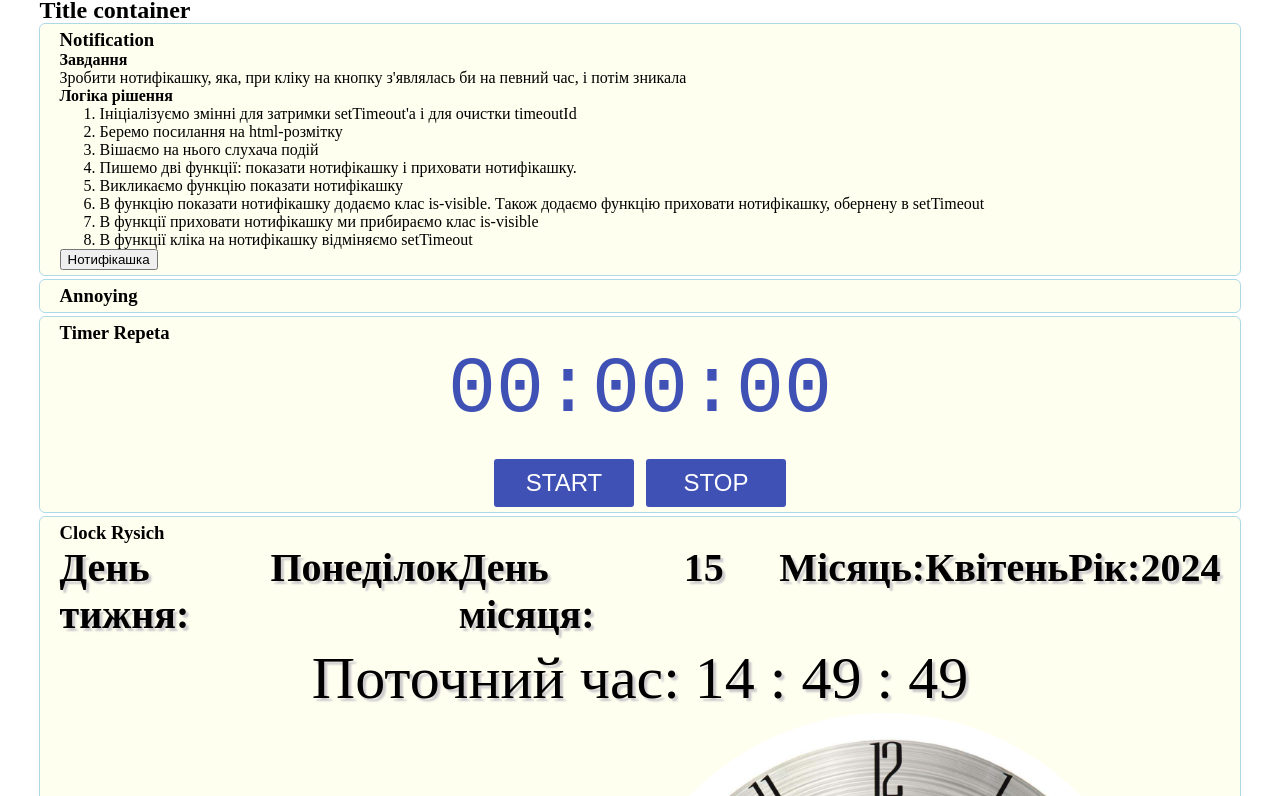
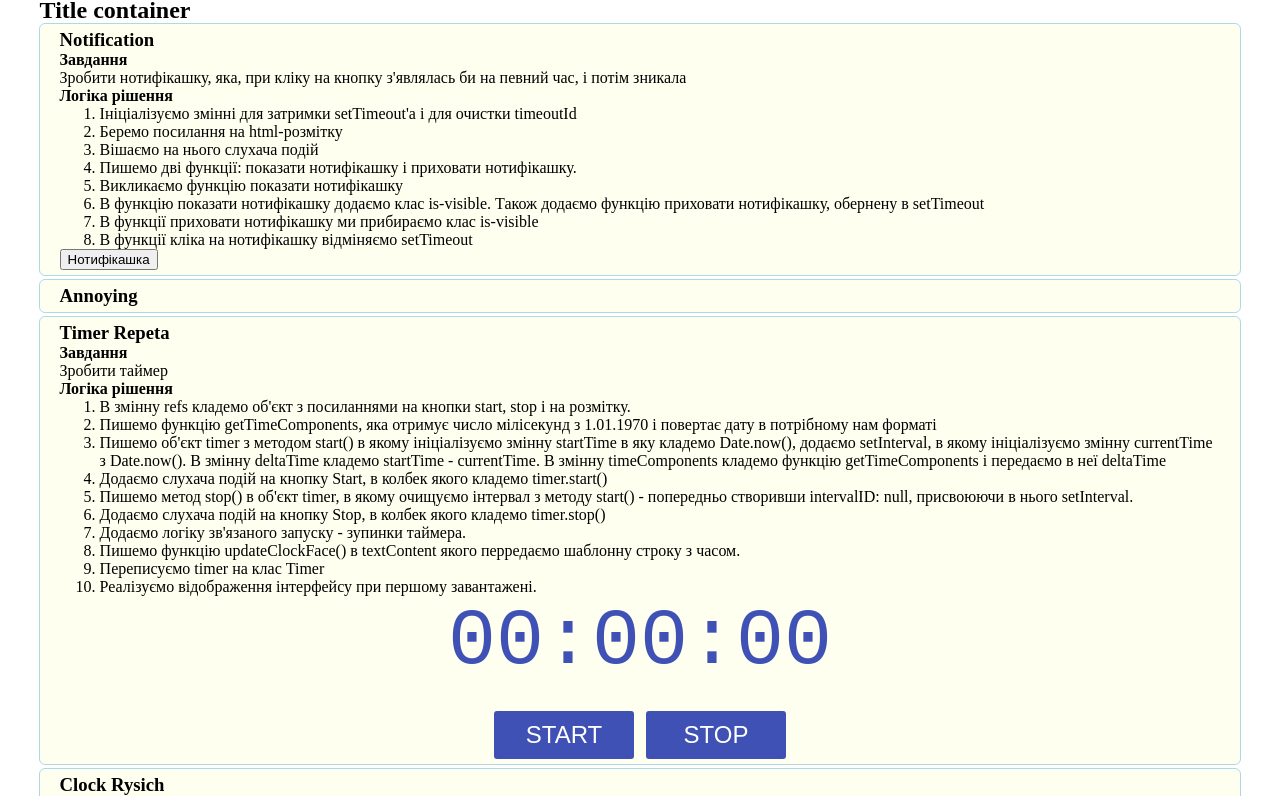
Before and after one commit to ValeriyVinn/abstract, a website built with Parcel: page src/partials/examples_and_components/09-asynchrony_and_date__promises/asynchrony_and_date__promises.html in a window 1280 px wide. Shown: the part 408-1204 px from the top of the page. Built offline with nearby package versions, Linux system fonts and the light colour scheme.

Commit message:
Added decision logic to timer on asynchrony and date

```diff
--- a/src/partials/examples_and_components/09-asynchrony_and_date__promises/asynchrony_and_date__promises.html
+++ b/src/partials/examples_and_components/09-asynchrony_and_date__promises/asynchrony_and_date__promises.html
@@ -87,23 +87,33 @@
           <!--! Notification -->
           <h3>Notification</h3>
           <h4>Завдання</h4>
-          <p>Зробити нотифікашку, яка, при кліку на кнопку з'являлась би на певний час, і потім зникала</p>
+          <p>
+            Зробити нотифікашку, яка, при кліку на кнопку з'являлась би на
+            певний час, і потім зникала
+          </p>
           <h4>Логіка рішення</h4>
           <ol>
-            <li>Ініціалізуємо змінні для затримки setTimeout'a і для очистки timeoutId</li>
+            <li>
+              Ініціалізуємо змінні для затримки setTimeout'a і для очистки
+              timeoutId
+            </li>
             <li>Беремо посилання на html-розмітку</li>
             <li>Вішаємо на нього слухача подій</li>
-            <li>Пишемо дві функції: показати нотифікашку і приховати нотифікашку.</li>
+            <li>
+              Пишемо дві функції: показати нотифікашку і приховати нотифікашку.
+            </li>
             <li>Викликаємо функцію показати нотифікашку</li>
-            <li>В функцію показати нотифікашку додаємо клас is-visible. Також додаємо функцію приховати нотифікашку, обернену в setTimeout</li>
-            <li>В функції приховати нотифікашку ми прибираємо клас is-visible</li>
+            <li>
+              В функцію показати нотифікашку додаємо клас is-visible. Також
+              додаємо функцію приховати нотифікашку, обернену в setTimeout
+            </li>
+            <li>
+              В функції приховати нотифікашку ми прибираємо клас is-visible
+            </li>
             <li>В функції кліка на нотифікашку відміняємо setTimeout</li>
-
           </ol>
 
-          <p class="alert success js-alert">
-            Операція була виконана успішно
-          </p>
+          <p class="alert success js-alert">Операція була виконана успішно</p>
           <button class="notification" type="button">Нотифікашка</button>
         </div>
         <div class="section">
@@ -141,6 +151,47 @@
         <div class="section">
           <!--! Timer Repeta-->
           <h3>Timer Repeta</h3>
+          <h4>Завдання</h4>
+          <p>Зробити таймер</p>
+          <h4>Логіка рішення</h4>
+          <ol>
+            <li>
+              В змінну refs кладемо об'єкт з посиланнями на кнопки start, stop і
+              на розмітку.
+            </li>
+            <li>
+              Пишемо функцію getTimeComponents, яка отримує число мілісекунд з
+              1.01.1970 і повертає дату в потрібному нам форматі
+            </li>
+            <li>
+              Пишемо об'єкт timer з методом start() в якому ініціалізуємо змінну
+              startTime в яку кладемо Date.now(), додаємо setInterval, в якому
+              ініціалізуємо змінну currentTime з Date.now(). В змінну deltaTime
+              кладемо startTime - currentTime. В змінну timeComponents кладемо
+              функцію getTimeComponents і передаємо в неї deltaTime
+            </li>
+            <li>
+              Додаємо слухача подій на кнопку Start, в колбек якого кладемо
+              timer.start()
+            </li>
+            <li>
+              Пишемо метод stop() в об'єкт timer, в якому очищуємо інтервал з
+              методу start() - попередньо створивши intervalID: null, присвоюючи
+              в нього setInterval.
+            </li>
+            <li>
+              Додаємо слухача подій на кнопку Stop, в колбек якого кладемо
+              timer.stop()
+            </li>
+            <li>Додаємо логіку зв'язаного запуску - зупинки таймера.</li>
+            <li>
+              Пишемо функцію updateClockFace() в textContent якого перредаємо
+              шаблонну строку з часом.
+            </li>
+            <li>Переписуємо timer на клас Timer</li>
+            <li>Реалізуємо відображення інтерфейсу при першому завантажені.</li>
+          </ol>
+
           <div class="timer">
             <p class="clockface js-clockface"></p>
 
@@ -157,19 +208,19 @@
           <div class="calendar">
             <div class="date-style">
               День тижня:
-                <div class="date-day"> 0</div>
+              <div class="date-day">0</div>
             </div>
             <div class="date-style">
               День місяця:
-                <div class="date"> 0</div>
+              <div class="date">0</div>
             </div>
             <div class="date-style">
               Місяць:
-                <div class="date-month"> 0</div>
+              <div class="date-month">0</div>
             </div>
             <div class="date-style">
               Рік:
-                <div class="date-year"> 0</div>
+              <div class="date-year">0</div>
             </div>
           </div>
           <div class="digital-clock">0</div>
--- a/src/partials/examples_and_components/09-asynchrony_and_date__promises/asynchrony_and_date__promises.js
+++ b/src/partials/examples_and_components/09-asynchrony_and_date__promises/asynchrony_and_date__promises.js
@@ -1,5 +1,4 @@
 // import BSN from 'bootstrap.native';
-
 
 //! Notification ------------
 
@@ -12,11 +11,8 @@ const refsNotification = {
 };
 
 refsNotification.notification.addEventListener('click', onNotificationClick);
-refsNotification.btn.addEventListener('click', onBtnClick);
+refsNotification.btn.addEventListener('click', showNotification);
 
-function onBtnClick() {
-  showNotification();
-}
 
 function onNotificationClick() {
   hideNotification();
@@ -35,6 +31,7 @@ function showNotification() {
 function hideNotification() {
   refsNotification.notification.classList.remove('is-visible');
 }
+
 
 //! Annoying ------------------
 
@@ -124,7 +121,7 @@ class Timer {
    */
   getTimeComponents(time) {
     const hours = this.pad(
-      Math.floor((time % (1000 * 60 * 60 * 24)) / (1000 * 60 * 60)),
+      Math.floor((time % (1000 * 60 * 60 * 24)) / (1000 * 60 * 60))
     );
     const mins = this.pad(Math.floor((time % (1000 * 60 * 60)) / (1000 * 60)));
     const secs = this.pad(Math.floor((time % (1000 * 60)) / 1000));
@@ -218,38 +215,38 @@ function updateClockface({ hours, mins, secs }) {
 //   box.style.display = "none";
 // }
 
-const day = document.querySelector(".date-day");
-const date = document.querySelector(".date");
-const month = document.querySelector(".date-month");
-const year = document.querySelector(".date-year");
-const digitalClock = document.querySelector(".digital-clock");
-const arrowSecond = document.querySelector(".clock-seconds__arrow");
-const arrowMinutes = document.querySelector(".clock-minutes__arrow");
-const arrowHours = document.querySelector(".clock-hours__arrow");
+const day = document.querySelector('.date-day');
+const date = document.querySelector('.date');
+const month = document.querySelector('.date-month');
+const year = document.querySelector('.date-year');
+const digitalClock = document.querySelector('.digital-clock');
+const arrowSecond = document.querySelector('.clock-seconds__arrow');
+const arrowMinutes = document.querySelector('.clock-minutes__arrow');
+const arrowHours = document.querySelector('.clock-hours__arrow');
 
 const namesOfMonth = [
-  "Січень",
-  "Лютий",
-  "Березень",
-  "Квітень",
-  "Травень",
-  "Червень",
-  "Липень",
-  "Серпень",
-  "Вересень",
-  "Жовтень",
-  "Листопад",
-  "Грудень",
+  'Січень',
+  'Лютий',
+  'Березень',
+  'Квітень',
+  'Травень',
+  'Червень',
+  'Липень',
+  'Серпень',
+  'Вересень',
+  'Жовтень',
+  'Листопад',
+  'Грудень',
 ];
 
 const arrDay = [
-  "Неділя",
-  "Понеділок",
-  "Вівторок",
-  "Середа",
-  "Четвер",
-  "П`ятниця",
-  "Субота",
+  'Неділя',
+  'Понеділок',
+  'Вівторок',
+  'Середа',
+  'Четвер',
+  'П`ятниця',
+  'Субота',
 ];
 
 setInterval(() => {
@@ -264,14 +261,15 @@ setInterval(() => {
 
   const changeSeconds = (360 / 60) * currentSeconds;
   const changeMinutes = (360 / 60) * currentMinutes;
-  const changeHours =(360 / 12) * currentHour + (360 / 12 / 60) * currentMinutes;
+  const changeHours =
+    (360 / 12) * currentHour + (360 / 12 / 60) * currentMinutes;
 
-  console.log(changeSeconds);
+  // console.log(changeSeconds);
   const formatTime = `${currentHour
     .toString()
-    .padStart(2, "0")} : ${currentMinutes
+    .padStart(2, '0')} : ${currentMinutes
     .toString()
-    .padStart(2, "0")} : ${currentSeconds.toString().padStart(2, "0")}`;
+    .padStart(2, '0')} : ${currentSeconds.toString().padStart(2, '0')}`;
 
   day.textContent = currentDay;
   date.textContent = currentDate;
@@ -289,7 +287,6 @@ setInterval(() => {
 
 // const currentTime = new Date();
 
-
 // const targetDate = new Date('4/11/2023')
 
 // setInterval(()=>{
@@ -297,7 +294,6 @@ setInterval(() => {
 
 //     console.log(convertMs(targetDate - currentDate));
 // },1000)
-
 
 // function convertMs(ms) {
 //     // Number of milliseconds per unit of time
```
Lines whose indentation alone changed are shown as unchanged.
